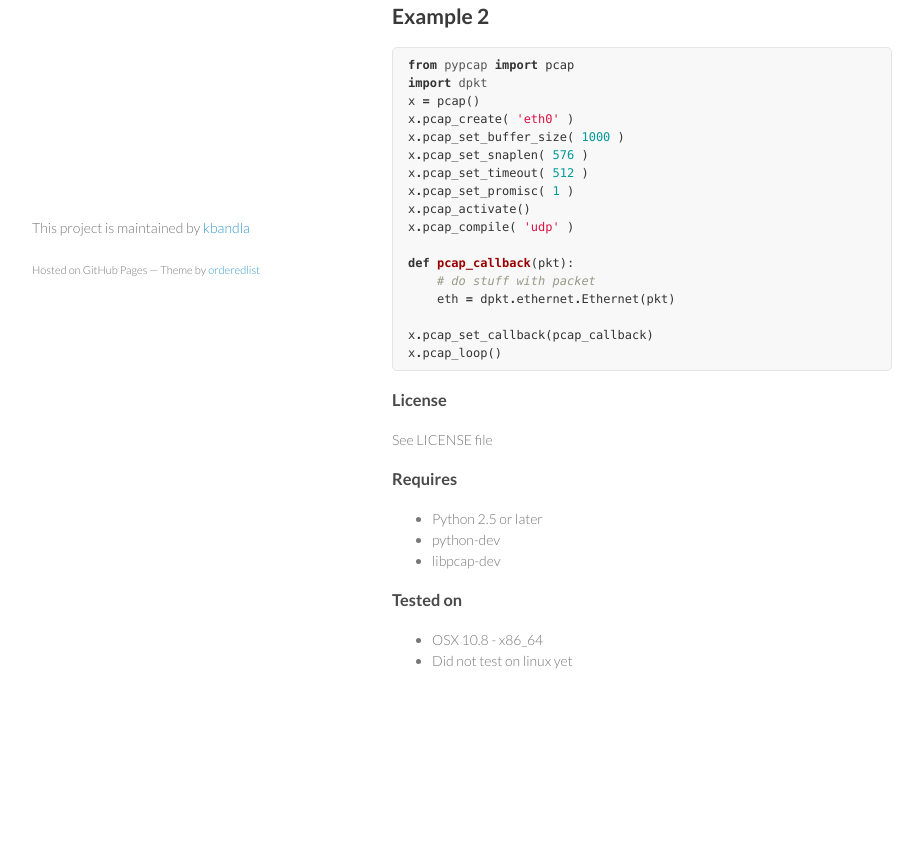
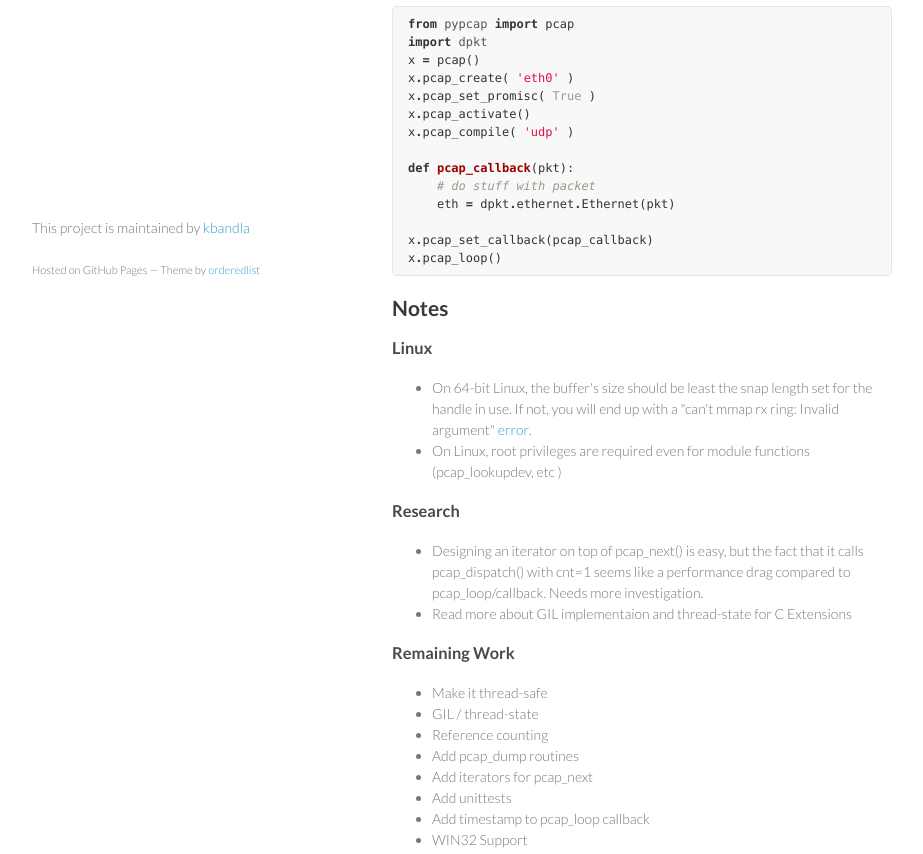
Before and after one commit to kbandla/pypcap, a plain HTML site: page index.html in a window 1280 px wide. Shown: the part 451-1305 px from the top of the page, without its empty margins (178-1101 px from the left). Before the commit the page ends 1192 px from the top, so only its background shows below. Drawn offline with Linux system fonts and the light colour scheme.

Commit message:
Create gh-pages branch via GitHub

```diff
--- a/index.html
+++ b/index.html
@@ -34,12 +34,10 @@
 <p>Python/C bindings for the libpcap library.
 Most of the functions are 1:1 mapped to the libpcap library. </p>
 
-<p>Seems fairly stable on OSX. Needs some more work before it will work on linux.</p>
-
 <h2>
 <a name="example-1" class="anchor" href="#example-1"><span class="octicon octicon-link"></span></a>Example 1</h2>
 
-<div class="highlight"><pre><span class="o">&gt;&gt;&gt;</span> <span class="kn">import</span> <span class="nn">pypcap</span>
+<div class="highlight highlight-python"><pre><span class="o">&gt;&gt;&gt;</span> <span class="kn">import</span> <span class="nn">pypcap</span>
 <span class="o">&gt;&gt;&gt;</span> <span class="n">pypcap</span><span class="o">.</span><span class="n">pcap_lookupdev</span><span class="p">()</span>
 <span class="s">'fw0'</span>
 <span class="o">&gt;&gt;&gt;</span> <span class="n">pypcap</span><span class="o">.</span><span class="n">pcap_findalldevs</span><span class="p">()</span>
@@ -53,14 +51,11 @@ Most of the functions are 1:1 mapped to the libpcap library. </p>
 <h2>
 <a name="example-2" class="anchor" href="#example-2"><span class="octicon octicon-link"></span></a>Example 2</h2>
 
-<div class="highlight"><pre><span class="kn">from</span> <span class="nn">pypcap</span> <span class="kn">import</span> <span class="n">pcap</span>
+<div class="highlight highlight-python"><pre><span class="kn">from</span> <span class="nn">pypcap</span> <span class="kn">import</span> <span class="n">pcap</span>
 <span class="kn">import</span> <span class="nn">dpkt</span>
 <span class="n">x</span> <span class="o">=</span> <span class="n">pcap</span><span class="p">()</span>
 <span class="n">x</span><span class="o">.</span><span class="n">pcap_create</span><span class="p">(</span> <span class="s">'eth0'</span> <span class="p">)</span>
-<span class="n">x</span><span class="o">.</span><span class="n">pcap_set_buffer_size</span><span class="p">(</span> <span class="mi">1000</span> <span class="p">)</span>
-<span class="n">x</span><span class="o">.</span><span class="n">pcap_set_snaplen</span><span class="p">(</span> <span class="mi">576</span> <span class="p">)</span>
-<span class="n">x</span><span class="o">.</span><span class="n">pcap_set_timeout</span><span class="p">(</span> <span class="mi">512</span> <span class="p">)</span>
-<span class="n">x</span><span class="o">.</span><span class="n">pcap_set_promisc</span><span class="p">(</span> <span class="mi">1</span> <span class="p">)</span>
+<span class="n">x</span><span class="o">.</span><span class="n">pcap_set_promisc</span><span class="p">(</span> <span class="bp">True</span> <span class="p">)</span>
 <span class="n">x</span><span class="o">.</span><span class="n">pcap_activate</span><span class="p">()</span>
 <span class="n">x</span><span class="o">.</span><span class="n">pcap_compile</span><span class="p">(</span> <span class="s">'udp'</span> <span class="p">)</span>
 
@@ -72,7 +67,34 @@ Most of the functions are 1:1 mapped to the libpcap library. </p>
 <span class="n">x</span><span class="o">.</span><span class="n">pcap_loop</span><span class="p">()</span>
 </pre></div>
 
+<h2>
+<a name="notes" class="anchor" href="#notes"><span class="octicon octicon-link"></span></a>Notes</h2>
+
 <h3>
+<a name="linux" class="anchor" href="#linux"><span class="octicon octicon-link"></span></a>Linux</h3>
+
+<ul>
+<li>On 64-bit Linux, the buffer's size should be least the snap length set for the handle in use. If not, you will end up with a "can't mmap rx ring: Invalid argument" <a href="http://stackoverflow.com/questions/11397367/issue-in-pcap-set-buffer-size">error</a>. </li>
+<li>On Linux, root privileges are required even for module functions (pcap_lookupdev, etc )</li>
+</ul><h3>
+<a name="research" class="anchor" href="#research"><span class="octicon octicon-link"></span></a>Research</h3>
+
+<ul>
+<li>Designing an iterator on top of pcap_next() is easy, but the fact that it calls pcap_dispatch() with cnt=1 seems like a performance drag compared to pcap_loop/callback. Needs more investigation.</li>
+<li>Read more about GIL implementaion and thread-state for C Extensions</li>
+</ul><h3>
+<a name="remaining-work" class="anchor" href="#remaining-work"><span class="octicon octicon-link"></span></a>Remaining Work</h3>
+
+<ul>
+<li>Make it thread-safe</li>
+<li>GIL / thread-state</li>
+<li>Reference counting</li>
+<li>Add pcap_dump routines</li>
+<li>Add iterators for pcap_next</li>
+<li>Add unittests</li>
+<li>Add timestamp to pcap_loop callback</li>
+<li>WIN32 Support</li>
+</ul><h3>
 <a name="license" class="anchor" href="#license"><span class="octicon octicon-link"></span></a>License</h3>
 
 <p>See LICENSE file</p>
@@ -89,7 +111,8 @@ Most of the functions are 1:1 mapped to the libpcap library. </p>
 
 <ul>
 <li>OSX 10.8  - x86_64</li>
-<li>Did not test on linux yet</li>
+<li>Linux     - x86_64, armv6l</li>
+<li>Not tested on 32bit Linux/OSX, but should work</li>
 </ul>
       </section>
       <footer>
```
Also changed, not shown: params.json (+1 -1 lines).
